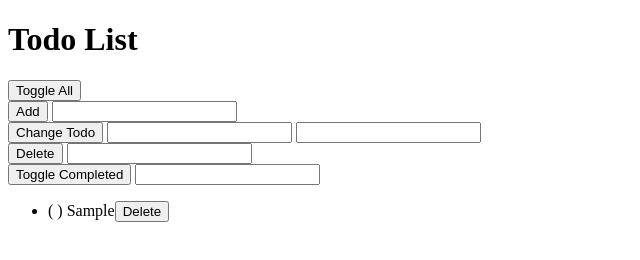
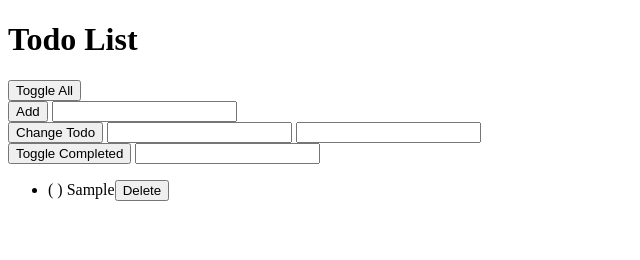
Before and after one commit to Madpoints/Watch-And-Code-version10-11, a plain HTML site: page index.html in a window 1280 px wide. Both pictures are taken after typing "Sample" into the empty fields and a click on the button "Add". Shown: the whole page, without its empty margins (0-640 px from the left). Drawn offline with Linux system fonts and the light colour scheme.

Commit message:
version10 complete

```diff
--- a/index.html
+++ b/index.html
@@ -2,7 +2,6 @@
 <html>
   <head>
     <title>Practical Todos</title>
-    <link id="favicon" rel="icon" href="https://hyperdev.com/favicon.ico" type="image/x-icon">
   </head>
   <body>
     <h1>Todo List</h1>
@@ -23,11 +22,6 @@
     </div>
 
     <div>
-      <button onclick="handlers.deleteTodo()">Delete</button>
-      <input id="deleteTodoPositionInput" type="number">
-    </div>
-
-    <div>
       <button onclick="handlers.toggleCompleted()">Toggle Completed</button>
       <input id="toggleCompletedPositionInput" type="number">
     </div>
--- a/todos.js
+++ b/todos.js
@@ -1,18 +1,29 @@
 var todoList = {
   todos: [],
   addTodo: function(todoText) {
+    if (todoText === '') {
+        return;
+    }
     this.todos.push({
       todoText: todoText,
       completed: false
     });
   },
   changeTodo: function(position, todoText) {
+      console.log(position);
+      console.log(todoText);
+    if (todoText === '' || isNaN(position) === true) {
+        return;
+    }
     this.todos[position].todoText = todoText;
   },
   deleteTodo: function(position) {
     this.todos.splice(position, 1);
   },
   toggleCompleted: function(position) {
+    if (this.todos.length === 0 || isNaN(position) === true) {
+        return;
+    }
     var todo = this.todos[position];
     todo.completed = !todo.completed;
   },
@@ -56,10 +67,8 @@ var handlers = {
     changeTodoTextInput.value = '';
     view.displayTodos();
   },
-  deleteTodo: function() {
-    var deleteTodoPositionInput = document.getElementById('deleteTodoPositionInput');
-    todoList.deleteTodo(deleteTodoPositionInput.valueAsNumber);
-    deleteTodoPositionInput.value = '';
+  deleteTodo: function(position) {
+    todoList.deleteTodo(position);
     view.displayTodos();
   },
   toggleCompleted: function() {
@@ -100,11 +109,21 @@ var view = {
       deleteButton.textContent = 'Delete';
       deleteButton.className = 'deleteButton';
       return deleteButton;
+  },
+  setUpEventListeners: function() {
+    var todosUl = document.querySelector('ul');
+
+    todosUl.addEventListener('click', function(event) {
+        console.log(event.target.parentNode.id);
+
+        var elementClicked = event.target;
+
+        if (elementClicked.className === 'deleteButton') {
+            handlers.deleteTodo(parseInt(elementClicked.parentNode.id));
+        }
+    });
+
   }
 };
 
-var todosUl = document.querySelector('ul');
-
-todosUl.addEventListener('click', function(event) {
-    console.log(event.target.parentNode.id);
-});
+view.setUpEventListeners();
```
